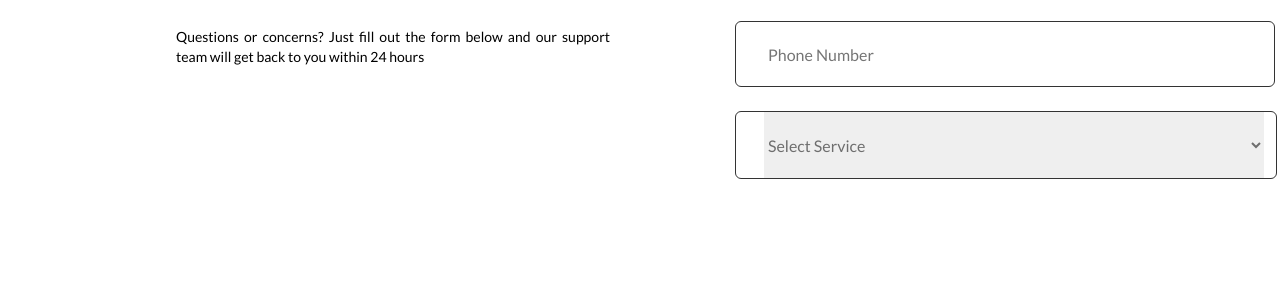
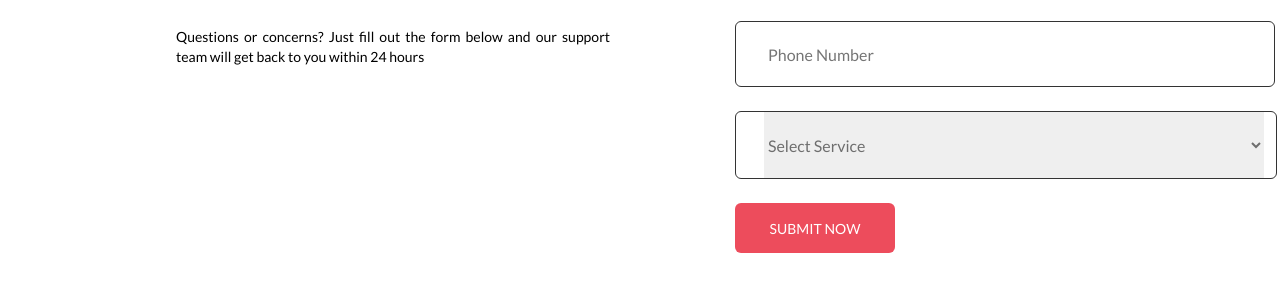
Before and after one commit to OlehKrav4uk/Cursor_Homework_Oleh, a plain HTML site: page homework_4/index.html in a window 1280 px wide. Shown: the part 686-978 px from the top of the page. Drawn offline with Linux system fonts and the light colour scheme.

Commit message:
< SUBMIT NOW > button ADDED

```diff
--- a/homework_4/index.html
+++ b/homework_4/index.html
@@ -53,6 +53,7 @@
                         <option label="Select Service" value="1">Select Service</option>
                     </select>
                 </div>
+                <button class="submit_butt">SUBMIT NOW</button>
 
 
 
--- a/homework_4/style.css
+++ b/homework_4/style.css
@@ -256,34 +256,46 @@ input[type="text"] {
    height: 66px;
    margin: 0%;
    top: 180px;
-border: 1px solid #333333;
-border-radius: 6px;
+   border: 1px solid #333333;
+   border-radius: 6px;
 }
 
 
 
 
 .slct_butt{
-
 position: absolute;
 width: 500px;
 height: 66px;
 border: none;
 outline: none;
 left: 28px;
-
-
 }
 
 
- select {
-
+select{
    font-family: 'Lato';
    font-style:normal ;
    font-weight: 470;
    font-size: 16px;
    line-height: 19px;
    outline: none;
-   color:#6e6e6e
+   color:#6e6e6e;
+   }
 
- }
+.submit_butt{
+   position: absolute;
+   width: 160px;
+   height: 50px;
+   top: 272px;
+   background: #ED4C5C;
+   border: none;
+   border-radius: 6px;
+   font-family: 'Lato';
+   font-style: normal;
+   font-weight: 400;
+   font-size: 14px;
+   line-height: 17px;
+   text-transform: uppercase;
+   color:#FFFFFF;
+   }
```
